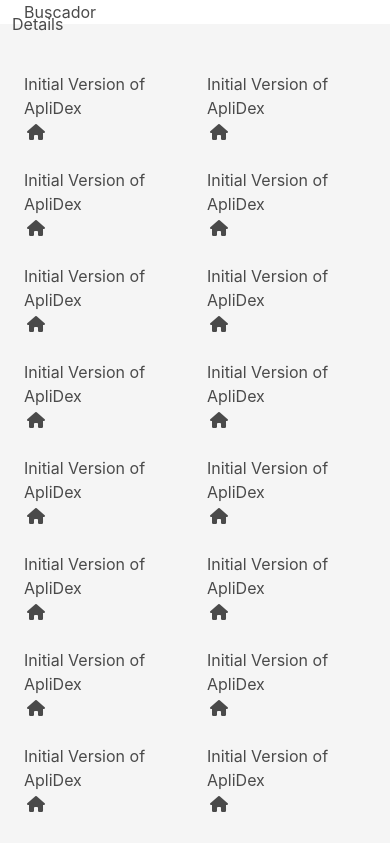
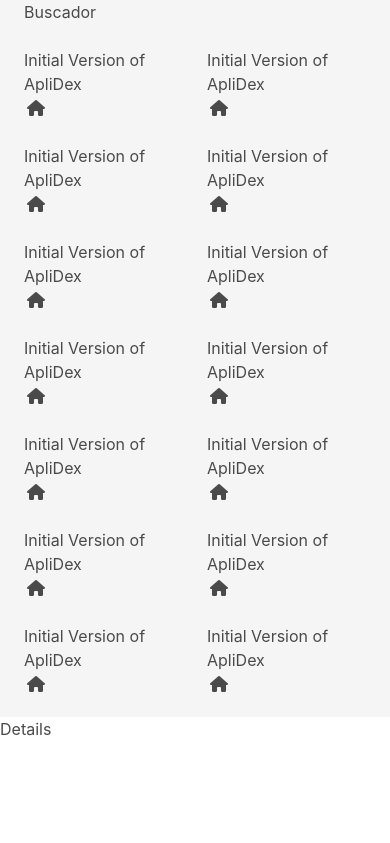
Before and after one commit to rurickdev/ApliDex, a Next.js app: page / in a window 390 px wide. Shown: the top 843 px of the page. Built offline with nearby package versions, Linux system fonts and the light colour scheme.

Commit message:
Adapted the layout for mobile

```diff
--- a/pages/_app.jsx
+++ b/pages/_app.jsx
@@ -17,12 +17,13 @@ class MyApp extends App {
           <title>ApliDex</title>
         </Head>
         <div className='columns is-multiline is-marginless is-paddingless'>
-          <aside className='column is-one-quarter'>
+          <aside className='column is-one-quarter is-hidden-mobile'>
             <div className='details-container'>
               <h1>Details</h1>
             </div>
           </aside>
-          <div className='has-background-white-ter column is-three-quarters'>
+
+          <div className='column is-three-quarters has-background-white-ter'>
             <div className='columns is-multiline is-mobile is-marginless is-paddingless'>
               <div className='column is-full'>
                 {/* ToDo: Crear el componente buscador */}
@@ -39,6 +40,9 @@ class MyApp extends App {
             </div>
           </div>
         </div>
+        <footer className='details-container'>
+          <h1>Details</h1>
+        </footer>
       </>
     )
   }
--- a/sass/index.scss
+++ b/sass/index.scss
@@ -10,9 +10,17 @@
 // @import "constants.scss";
 @import "../node_modules/bulma/bulma.sass";
 
+$smallScreen: 768px;
+
 .details-container {
   position: fixed;
   display: block;
+  @media (max-width: $smallScreen) {
+    bottom: 0;
+    width: 100vw;
+    height: 15vh;
+    background-color: white;
+  }
 }
 
 .search-bar {
```
